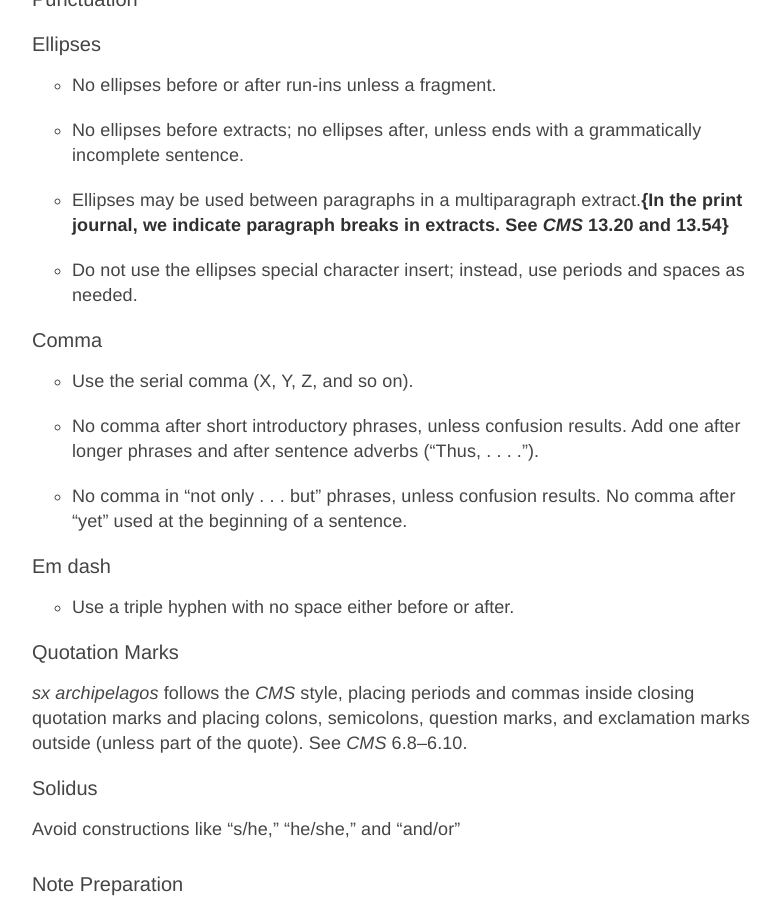
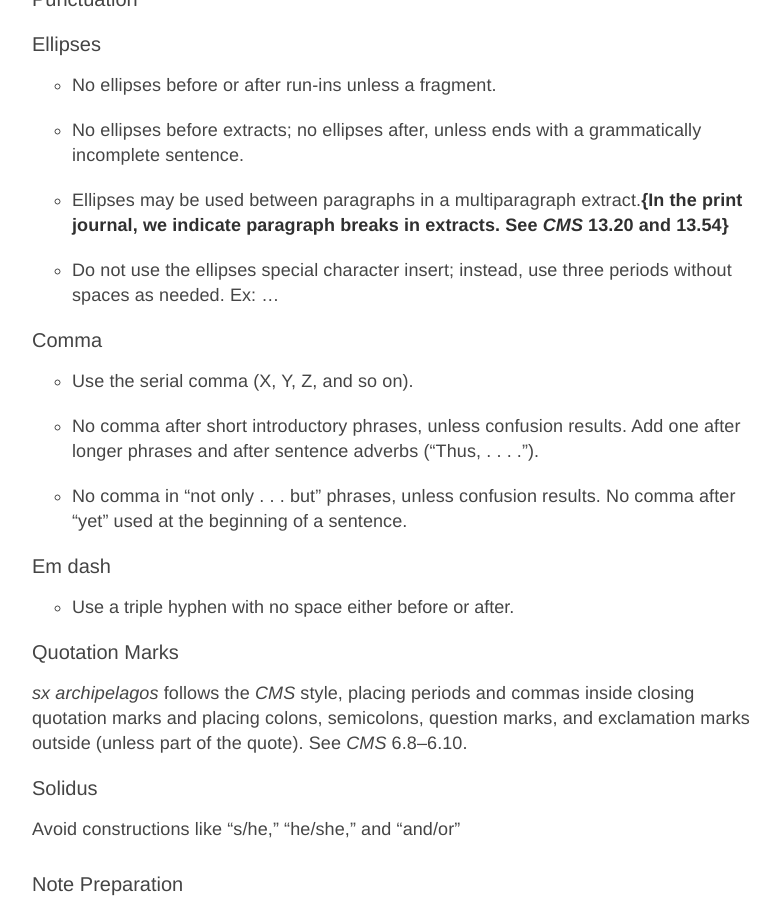
Before and after one commit to archipelagosjournal/archipelagos, a Jekyll site: the page built from submission-guidelines.md, in a window 1280 px wide and 900 px high, scrolled down 9083 px. Shown: the whole window, without its empty margins (248-1028 px from the left). Built offline with Jekyll 4.4.1, drawn with Linux system fonts in a browser that asks for light colours.

Commit message:
edited note on ellipses

```diff
--- a/submission-guidelines.md
+++ b/submission-guidelines.md
@@ -374,8 +374,8 @@ apart: “the terms *witchcraft* and *magic* became popular . . .”
     extract.**{In the print journal, we indicate paragraph breaks
     in extracts. See *CMS* 13.20 and 13.54}**
 
--   Do not use the ellipses special character insert; instead, use
-    periods and spaces as needed.
+-   Do not use the ellipses special character insert; instead, use three
+    periods without spaces as needed. Ex: ...
 
 #### Comma
 
```
